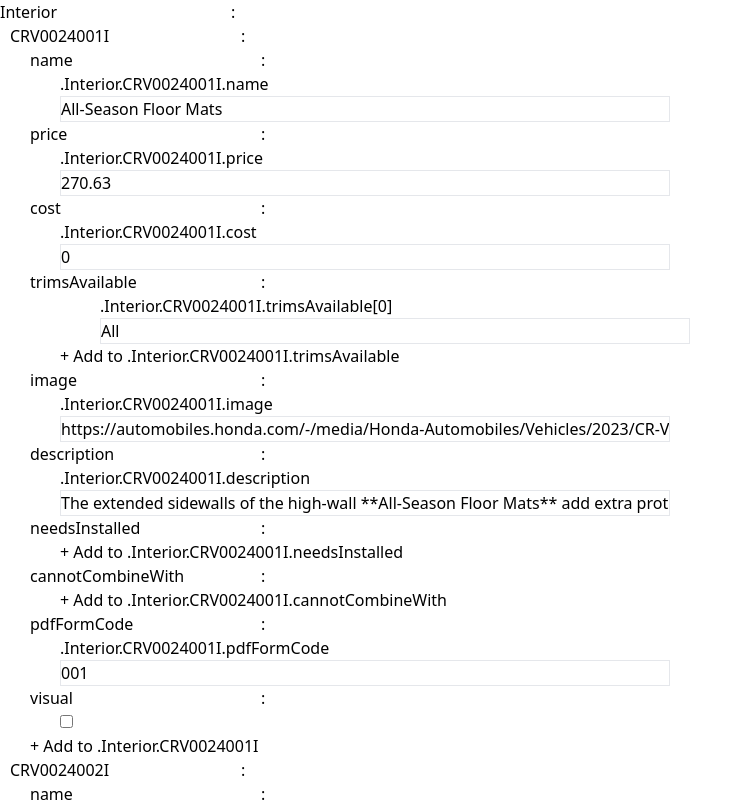
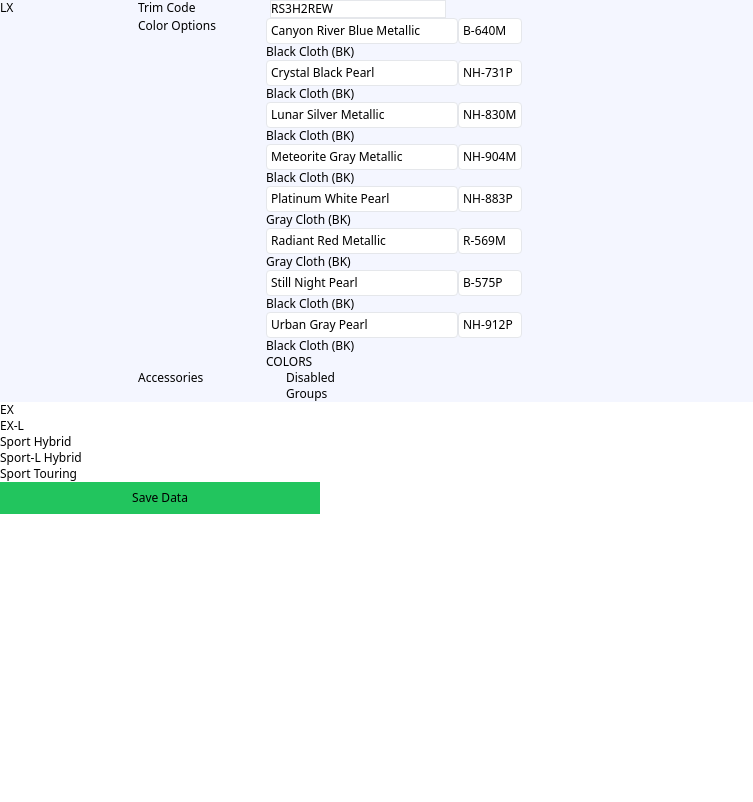
Before and after one commit to jelizarovas/HondaAccessory, a React (Vite) app: page /#/1 in a window 1280 px wide. Shown: the top 802 px of the page, without its empty margins (0-753 px from the left). Built offline with nearby package versions, Linux system fonts and the light colour scheme.

Commit message:
adjusted trim & color editing

```diff
--- a/src/admin/TrimEdit.jsx
+++ b/src/admin/TrimEdit.jsx
@@ -3,9 +3,11 @@ import useEditableJSON from "../useEditableJSON";
 
 function TrimEdit() {
   const { originalData, editedData, isModified, loading, error, onChange } = useEditableJSON(
-    "vehicles/2024/cr-v/accessories.json"
+    "vehicles/2024/cr-v/trims.json"
   );
   const [savedStatus, setSavedStatus] = useState("");
+
+  //   const availableTrims = ["All", ...getAvailableTrims(originalData)];
   //   const [inputName, setInputName] = useState("LX.colorOptions[2].exteriorName");
 
   const handleSave = async () => {
@@ -27,22 +29,19 @@ function TrimEdit() {
 
   if (loading) return <div>Loading...</div>;
 
-  const handleValueChange = (path, value) => {
-    console.log(value, path);
-    // Similar to the setIn function to update nested properties
-    // Implement logic to set the value at the specific path in jsonData
-  };
-
   const handleKeyChange = (path, newKey) => {
     // Logic to change a key at the specific path in jsonData
   };
   const paddingConstant = 10; // Adjust as needed
+
   const renderArray = (arr, path, depth) => (
     <div style={{ paddingLeft: `${depth * paddingConstant}px` }}>
       {arr.map((item, index) => (
-        <div key={index}>{renderJSON(item, `${path}[${index}]`, depth + 1)}</div>
+        <div className=" flex" key={index}>
+          {renderJSON(item, `${path}[${index}]`, depth + 1)}
+        </div>
       ))}
-      <button>+ Add to {path}</button>
+      {/* <button>+ Add to {path}</button> */}
       {/* Button to add a new item to the array */}
     </div>
   );
@@ -50,46 +49,56 @@ function TrimEdit() {
   const renderObject = (obj, path, depth) => (
     <div style={{ paddingLeft: `${depth * paddingConstant}px` }}>
       {Object.entries(obj).map(([key, value]) => (
-        <div key={key}>
-          <input type="text" value={key} onChange={(e) => handleKeyChange(`${path}.${key}`, e.target.value)} />:{" "}
-          {renderJSON(value, `${path}.${key}`, depth + 1)}
+        <div key={key} className="flex justify-start   hover:bg-indigo-200 hover:bg-opacity-20">
+          <KeyComponent value={key} />
+
+          {renderJSON(value, `${path}.${key}`, depth + 1, key)}
         </div>
       ))}
-      <button>+ Add to {path}</button>
+      {/* <button>+ Add to {path}</button> */}
 
       {/* Button to add a new key-value pair to the object */}
+    </div>
+  );
+
+  const renderColorOptions = (arr, path, depth) => (
+    <div>
+      {arr.map((color) => (
+        <ColorOptions color={color} />
+      ))}
+      <button type="butoon" onClick={() => console.log(obj)}>
+        COLORS
+      </button>
     </div>
   );
 
   const renderPrimitive = (value, path, depth) => {
     if (typeof value === "boolean") {
       return (
-        <div style={{ paddingLeft: depth * paddingConstant }}>
-          <input type="checkbox" checked={value} onChange={(e) => handlePrimitiveChange(path, e.target.checked)} />
-        </div>
+        // <div style={{ paddingLeft: depth * paddingConstant }}>
+        <input type="checkbox" name={removeLeadingDot(path)} checked={value} onChange={onChange} />
+        // </div>
       );
     } else {
       return (
-        <div style={{ paddingLeft: depth * paddingConstant }}>
+        // <div style={{ paddingLeft: depth * paddingConstant }}>
         <label htmlFor={path} className="flex flex-col">
-            {path}
+          {/* <span> {path}</span> */}
           <input
             type="text"
-              className="border w-1/2"
+            className="border w-46 mx-1"
             name={removeLeadingDot(path)}
             value={value}
-              onChange={(e) => {
-                console.log({ name: e.target.name, value: e.target.value });
-                onChange(e);
-              }}
+            onChange={onChange}
           />
         </label>
-        </div>
+        // </div>
       );
     }
   };
 
-  const renderJSON = (data, path = "", depth = 0) => {
+  const renderJSON = (data, path = "", depth = 0, key) => {
+    if (key && key === "colorOptions") return renderColorOptions(data, path, depth);
     if (Array.isArray(data)) {
       return renderArray(data, path, depth);
     } else if (typeof data === "object" && data !== null) {
@@ -97,32 +106,10 @@ function TrimEdit() {
     } else {
       return renderPrimitive(data, path, depth);
     }
-    //   const newPath = (subPath) => (path ? `${path}.${subPath}` : subPath);
-
-    // if (Array.isArray(data)) return renderArray(data, path, depth);
-    // else if (typeof data === "object") return renderObject(data, path, depth);
-    // else if (typeof data === "string") {
-    //   // console.log(path, data)
-    //   return (
-    //     <input
-    //       type="text"
-    //       className="border w-1/2"
-    //       name={path}
-    //       value={data}
-    //       onChange={(e) => {
-    //         console.log({ name: e.target.name, value: e.target.value });
-    //         onChange(e);
-    //       }}
-    //     />
-    //   );
-    // } else if (typeof data === "boolean") {
-    //   return <input type="checkbox" checked={data} onChange={(e) => handleValueChange(path, e.target.checked)} />;
-    // }
-    // // Handle other data types if needed
   };
 
   return (
-    <div className="flex flex-col">
+    <div className="flex flex-col text-xs">
       {/* <input type="text" onChange={(e) => setInputName(e.target.value)} value={inputName} />
       {editedData && (
         <input
@@ -137,7 +124,10 @@ function TrimEdit() {
       {editedData && (
         <>
           {/* <pre>{JSON.stringify(editedData, null, 2)}</pre> */}
-          <div>{renderJSON(editedData)}</div>;<button onClick={handleSave}>Save Data</button>
+          <div>{renderJSON(editedData)}</div>
+          <button onClick={handleSave} className="bg-green-500 py-2 px-4 max-w-xs ">
+            Save Data
+          </button>
           {savedStatus && <p>{savedStatus}</p>}
         </>
       )}
@@ -174,3 +164,47 @@ function parseInputStringToObject(data, path) {
 
   return temp || "";
 }
+
+const KeyComponent = ({ value, ...props }) => {
+  return (
+    <div className="group w-32 ">
+      <span>{camelToTitleCase(value)}</span>
+    </div>
+  );
+};
+
+function camelToTitleCase(str) {
+  return (
+    str
+      // Insert a space before all caps
+      .replace(/([a-z])([A-Z])/g, "$1 $2")
+      // Uppercase the first character
+      .replace(/^./, (char) => char.toUpperCase())
+  );
+}
+
+// function getAvailableTrims(data) {
+//   return Object.keys(data);
+// }
+
+const ColorOptions = ({ color }) => {
+  return (
+    <div>
+      <input type="text" className="w-48 border p-1 rounded " value={color?.exteriorName || ""} />
+      <input type="text" className="w-16 border p-1 rounded " value={color?.exteriorCode || ""} />
+      <div>
+        <InteriorColor colors={color?.interior} />
+      </div>
+    </div>
+  );
+};
+
+const InteriorColor = ({ colors }) => {
+  return (
+    <div>
+      {colors.map((color) => (
+        <div>{`${color.name} ${color.type} (${color.code})`}</div>
+      ))}
+    </div>
+  );
+};
--- a/src/useEditableJSON.jsx
+++ b/src/useEditableJSON.jsx
@@ -18,7 +18,7 @@ function reducer(state, action) {
       };
     case "EDIT":
       const updatedData = setIn(state.editedData, action.payload.path, action.payload.value);
-      console.log({ updatedData });
+      // console.log({ updatedData });
       return {
         ...state,
         editedData: updatedData,
@@ -77,7 +77,6 @@ export default function useEditableJSON(path) {
   const onChange = useCallback((e) => {
     const { name, type, checked } = e.target;
     const value = type === "checkbox" ? checked : e.target.value;
-    console.log({ value, name });
     dispatch({ type: "EDIT", payload: { path: name, value } });
   }, []);
 
```
Also changed, not shown: 1 other file (tests, documents, lock files or other folders). Lines whose indentation alone changed are shown as unchanged.
